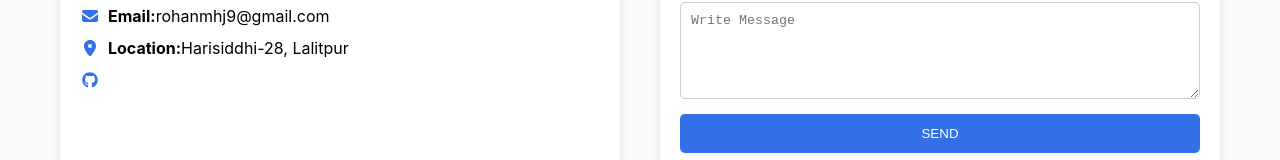
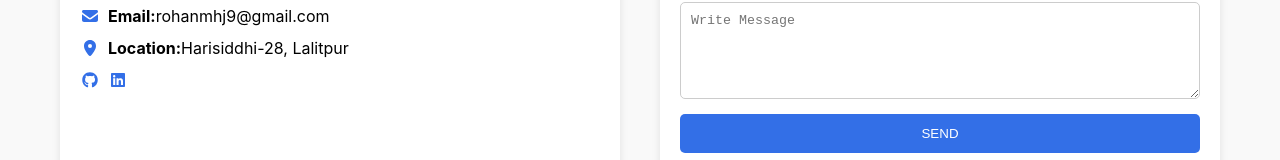
Before and after one commit to RohanMaharjan/My_Portfolilio, a React (Create React App) app: page / in a window 1280 px wide. Shown: the part 2628-2788 px from the top of the page. Built offline with nearby package versions, Linux system fonts and the light colour scheme.

Commit message:
added linkedin path

```diff
--- a/src/contact.jsx
+++ b/src/contact.jsx
@@ -1,7 +1,7 @@
 import React from "react";
 import { FontAwesomeIcon } from "@fortawesome/react-fontawesome";
 import { faPhone, faEnvelope, faMapMarkerAlt} from "@fortawesome/free-solid-svg-icons";
-import { faGithub } from "@fortawesome/free-brands-svg-icons";
+import { faGithub, faLinkedin } from "@fortawesome/free-brands-svg-icons";
 
 import "./contact.css"
 
@@ -54,6 +54,9 @@ const Contact = () => {
                         <a href="https://github.com/RohanMaharjan" target="_blank" rel="noopener noreferrer">
                             <FontAwesomeIcon icon={faGithub} />
                         </a>
+                        <a href="https://linkedin.com/in/rohan-maharjan-09404827" target="_blank" rel="noopener noreferrer">
+                            <FontAwesomeIcon icon={faLinkedin} />
+                        </a>
                     </li>
                 </ul>
             </div>
```
